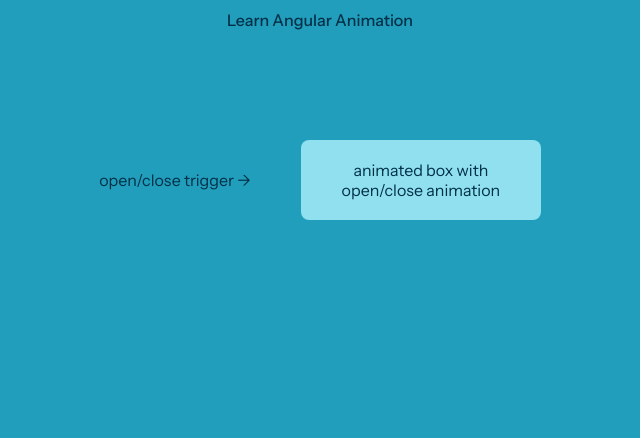
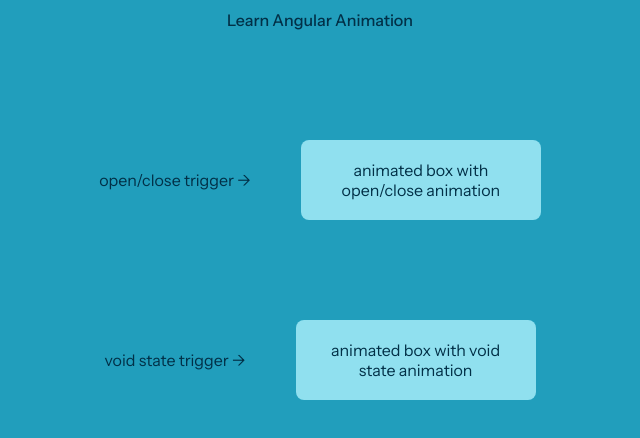
Before and after one commit to walunjakarsachinedu/angular-animation, an Angular app: page / in a window 1280 px wide. Shown: the top 438 px of the page, without its empty margins (320-960 px from the left). Built offline with nearby package versions, Linux system fonts and the light colour scheme.

Commit message:
added void state animation

```diff
--- a/src/app/animated-square/animated-square.component.html
+++ b/src/app/animated-square/animated-square.component.html
@@ -6,7 +6,7 @@
 <div class="center-h">
   <div class="animation-info">open/close trigger -> </div>
   <div
-    class="open-close-animated-box">
+    class="card">
       <div (click)="toggle()" style="cursor: pointer;">
         animated box with open/close animation
       </div>
@@ -18,3 +18,21 @@
       </div>
   </div>
 </div>
+
+<br><br><br><br><br>
+
+<div class="center-h">
+  <div class="animation-info">void state trigger -> </div>
+  <div
+    class="card">
+      <div (click)="togglePresence()" style="cursor: pointer;">
+        animated box with void state animation
+      </div>
+      <div
+        style="margin: 0px;"
+        @presence *ngIf="isPresent">
+          <br> <hr> <br>
+          more content...
+      </div>
+  </div>
+</div>
--- a/src/app/animated-square/animated-square.component.scss
+++ b/src/app/animated-square/animated-square.component.scss
@@ -7,7 +7,7 @@
 
 
 
-.open-close-animated-box {
+.card {
   width: 200px;
   text-align: center;
   background-color: #90e0ef;
--- a/src/app/animated-square/animated-square.component.ts
+++ b/src/app/animated-square/animated-square.component.ts
@@ -7,11 +7,12 @@
   transition,
   // ...
 } from '@angular/animations';
+import { CommonModule } from '@angular/common';
 
 @Component({
   selector: 'app-animated-square',
   standalone: true,
-  imports: [],
+  imports: [CommonModule],
   templateUrl: './animated-square.component.html',
   styleUrl: './animated-square.component.scss',
   animations: [
@@ -28,13 +29,28 @@
         animate('.3s 0s ease')
       ]),
     ]),
+    trigger("presence", [
+      transition('void => *', [
+        style({ opacity: 0, height: '0px'}),
+        animate('.3s 0s ease', style({opacity: 1, height: '*'}))
+      ]),
+      transition('* => void', [
+        style({ opacity: 1, height: '*'}),
+        animate('.3s 0s ease', style({opacity: 0, height: '0px'}))
+      ])
+    ]),
   ],
 })
 export class AnimatedSquareComponent {
 
   public isOpen=false;
+  public isPresent = false;
 
   toggle() {
     this.isOpen = !this.isOpen;
   }
+
+  togglePresence() {
+    this.isPresent = !this.isPresent;
+  }
 }
```
